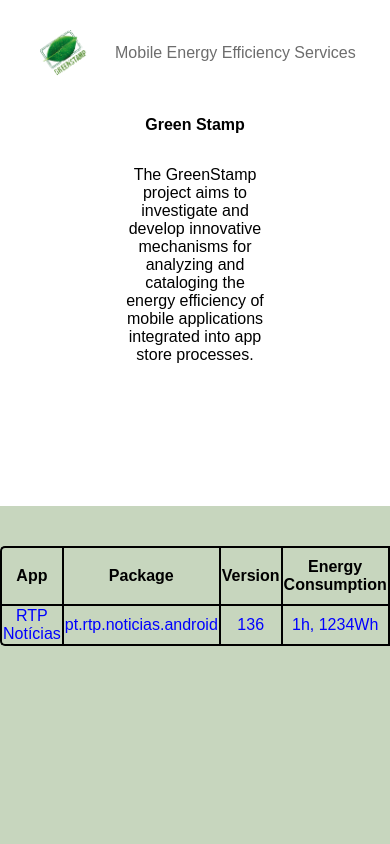
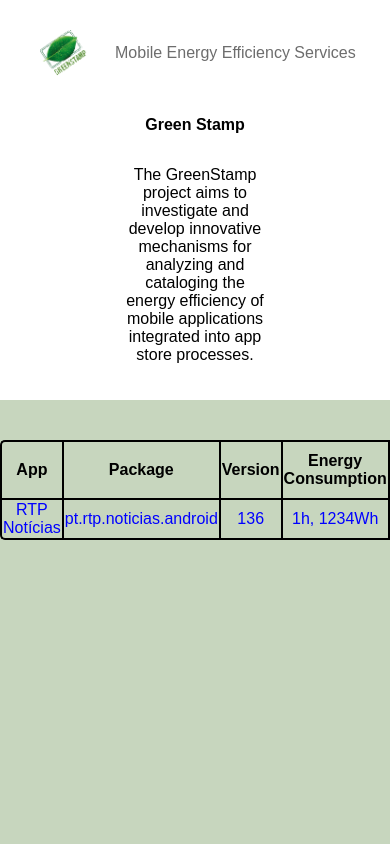
Before and after one commit to caixa-magica-software/greenstamp-web, a React (Create React App) app: page / in a window 390 px wide. Shown: the top 844 px of the page. Built offline with nearby package versions, Linux system fonts and the light colour scheme; no server answers.

Commit message:
Fixed a problem where the bottom box would overlap the top box of the home page

```diff
--- a/src/components/HomePageContent.module.css
+++ b/src/components/HomePageContent.module.css
@@ -49,7 +49,7 @@
 .bottomBox {
   position: absolute;
   padding-top: 40px;
-  top: 60%;
+  top: 400px;
   width: 100%;
   height: 70%;
 
@@ -101,7 +101,7 @@
   .bottomBox {
     position: absolute;
     padding-top: 40px;
-    top: 60%;
+    top: 400px;
     width: 100%;
     height: 70%;
 
@@ -155,7 +155,7 @@
   .bottomBox {
     position: absolute;
     padding-top: 40px;
-    top: 60%;
+    top: 400px;
     width: 144%;
     height: 70%;
 
```
